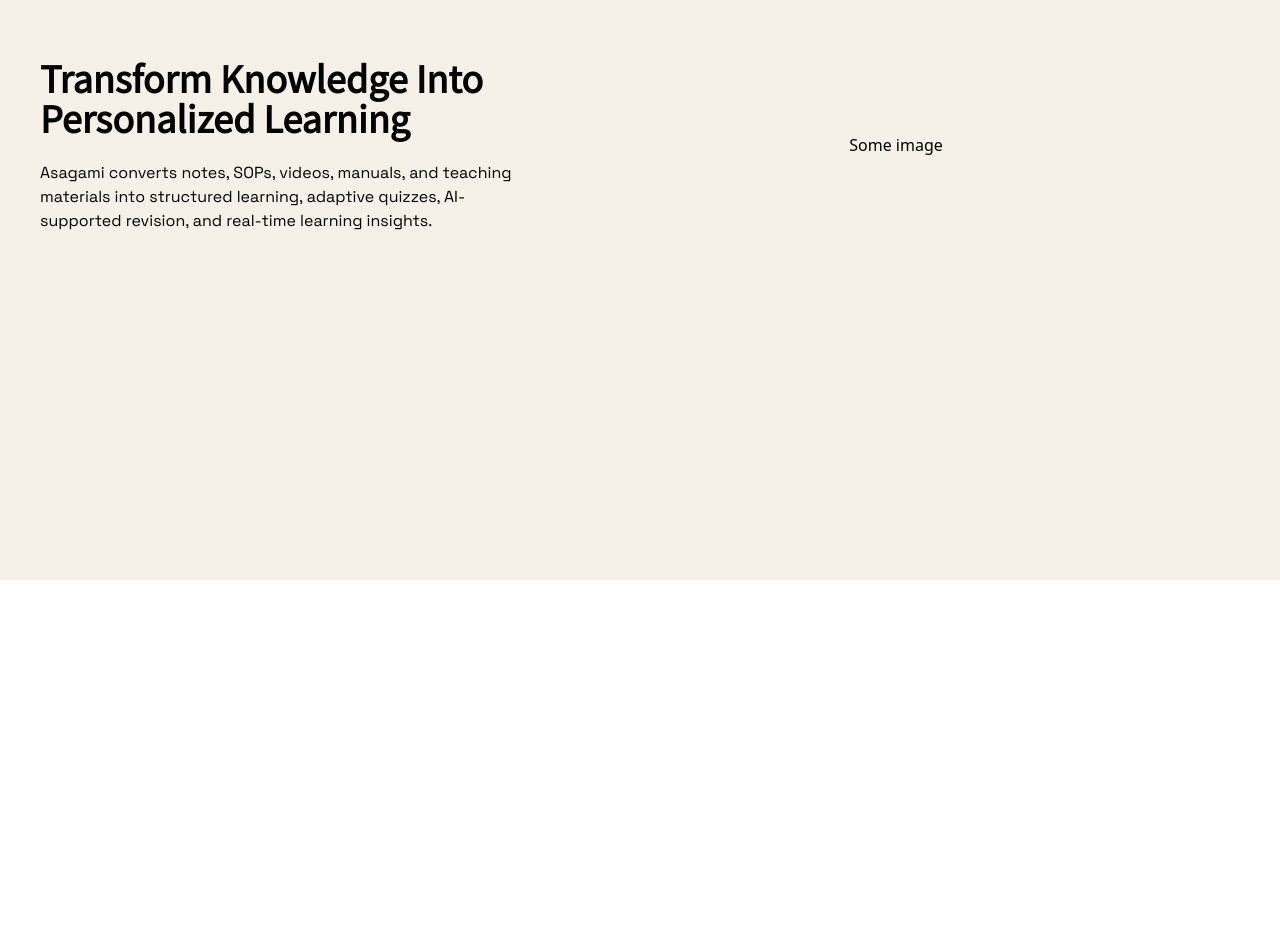
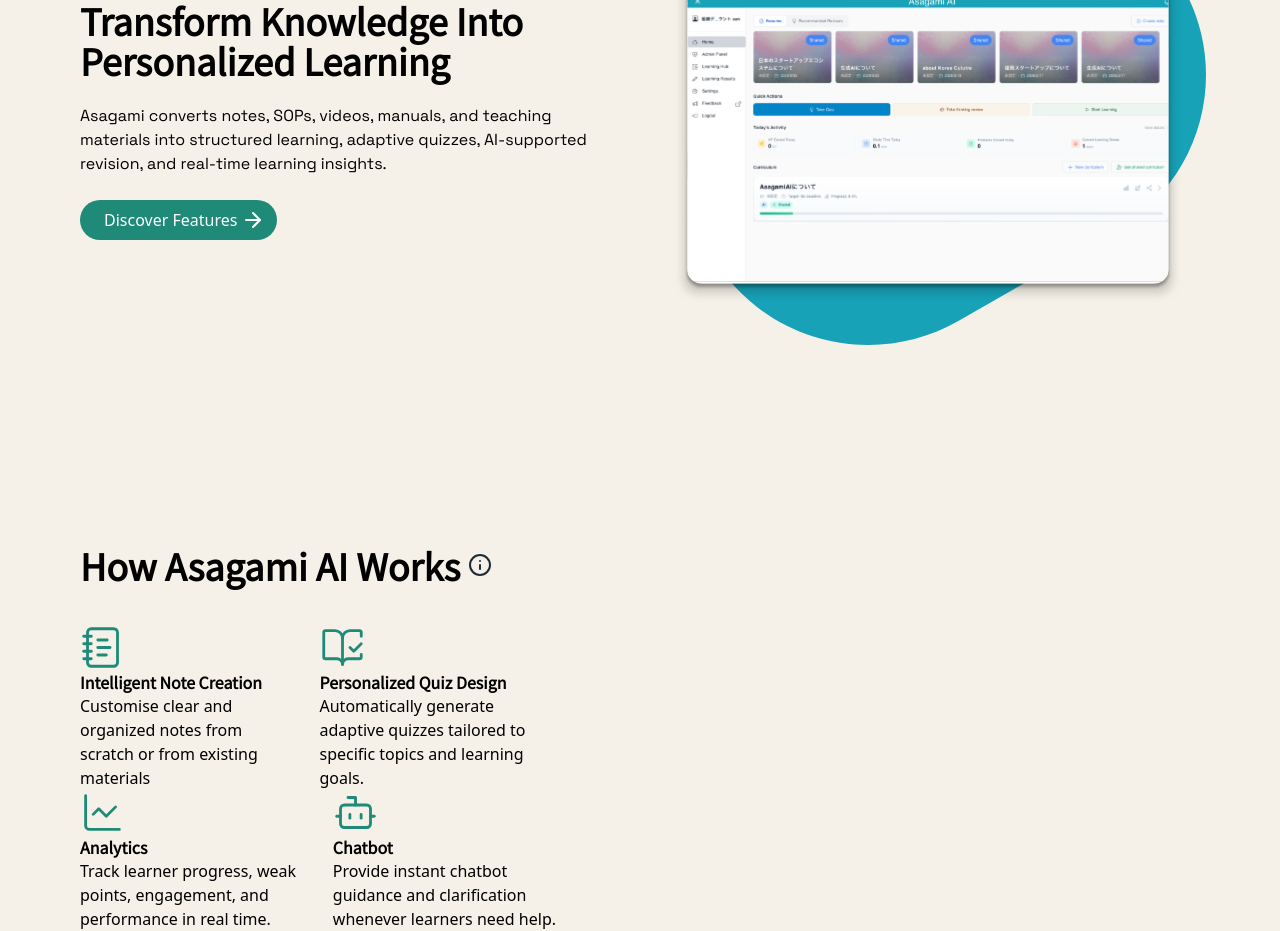
Before and after one commit to justinlez/Asagami-LP, a React (Vite) app in the folder app/: page /home in a window 1280 px wide. Shown: the part 220-1151 px from the top of the page. Before the commit the page ends 800 px from the top, so only its background shows below. Built offline with nearby package versions, Linux system fonts and the light colour scheme.

Commit message:
feat: worked on home page

```diff
--- a/app/src/App.tsx
+++ b/app/src/App.tsx
@@ -1,14 +1,13 @@
 import { Navigate, Outlet, useLocation } from "react-router-dom";
-import { Navbar } from "./components/navbar";
+import { Navbar } from "@/components/ui/navbar";
 
-// import {Outlet} from "@tanstack/react-router"
 function App() {
   const url = useLocation();
   if (url.pathname =='/'){
     Navigate({to:'/home'})
   }
   return (
-    <div className="bg-background h-screen w-screen">
+    <div className="bg-background h-full w-full">
       <Navbar />
       <hr className="border-gray-300" />
       <Outlet />
--- a/app/src/components/Home.tsx
+++ b/app/src/components/Home.tsx
@@ -1,21 +1,79 @@
+import homepg from "@/assets/homepage screen.svg";
+import { CTAButton } from "./ui/button";
+import { ArrowRightIcon, BookOpenCheck, Bot, ChartLine, Info, NotebookText } from "lucide-react";
+import { Link } from "react-router-dom";
+import { useHover } from "@/lib/utils";
+
 export function Home() {
+  const { customRef, hovering } = useHover();
+  console.log(customRef, hovering);
   return (
-    <div className="flex flex-row h-3/4 ">
+    <div>
+      <div className="flex flex-row min-h-[700px] pb-[150px]">
+        <div className="flex flex-col w-[600px] ps-20 my-auto">
+          <div className="flex text-4xl font-bold font-notojp">
+            Transform Knowledge Into Personalized Learning
+          </div>
+          <br />
+          <div className="flex font-space pb-6">
+            Asagami converts notes, SOPs, videos, manuals, and teaching
+            materials into structured learning, adaptive quizzes, AI-supported
+            revision, and real-time learning insights.
+          </div>
+          <div className="flex">
+              <Link to="/features">
+                <CTAButton className="flex items-center justify-center gap-1 ps-6">
+                  Discover Features <ArrowRightIcon className="inline" />
+                </CTAButton>
+              </Link>
+          </div>
+        </div>
+        <div className="flex flex-col justify-center m-auto my-6 sticky ">
+          <img src={homepg} alt="" className="h-[450px] w-auto" />
+        </div>
+      </div>
+      <div className="flex flex-row text-4xl font-bold font-notojp items-center gap-2 ps-20 pb-10">
+        How Asagami AI Works <Info className="inline text-gray-800" ref={customRef} />
+        {hovering && (
+        <div className="relative bg-gray-300 p-2 font-normal font-sans rounded text-base me-0">
+          Click on each feature to find out more
+        </div>
+      )}
+      </div>
 
-
-        <div className="flex flex-col w-2/5 ps-10 align-center my-auto">
-            <div className="flex text-4xl font-bold font-notojp">
-                Transform Knowledge Into Personalized Learning
+      <div className="flex flex-row ps-20">
+        <div className="flex flex-col w-2/5">
+            <div className="flex flex-row gap-6">
+                <div className="flex flex-col">
+                    <NotebookText className="text-leaf" size={45} strokeWidth={1.5} />
+                    <p className="font-semibold font-notojp">Intelligent Note Creation</p>
+                    <p>Customise clear and organized notes from scratch or from existing materials</p>
+                </div>
+                <div className="flex flex-col">
+                    <BookOpenCheck className="text-leaf" size={45} strokeWidth={1.5}/>
+                    <p className="font-semibold font-notojp">Personalized Quiz Design</p>
+                    <p>Automatically generate adaptive quizzes tailored to specific topics and learning goals.</p>
+                </div>
             </div>
-            <br />
-            <div className="flex font-space">
-                Asagami converts notes, SOPs, videos, manuals, and teaching materials into structured learning, adaptive quizzes, AI-supported revision, and real-time learning insights.
+            <div className="flex flex-row gap-6">
+                <div className="flex flex-col">
+                    <ChartLine className="text-leaf" size={45} strokeWidth={1.5}/>
+                    <p className="font-semibold font-notojp">Analytics</p>
+                    <p>Track learner progress, weak points, engagement, and performance in real time.</p>
+                </div>
+                <div className="flex flex-col">
+                    <Bot className="text-leaf" size={45} strokeWidth={1.5}/>
+                    <p className="font-semibold font-notojp">Chatbot</p>
+                    <p>
+                        Provide instant chatbot guidance and clarification whenever learners need help.
+                    </p>
+                </div>
             </div>
         </div>
-        <div className="flex flex-col m-auto">
-            Some image
-        </div>
+        {/* <div className="flex flex-col m-auto my-6">
+            <img src={homepg} alt="" className="h-[450px] w-auto"/>
+        </div> */}
+      </div>
     </div>
-
-    );
+  );
 }
--- a/app/src/components/NotFound.tsx
+++ b/app/src/components/NotFound.tsx
@@ -1,6 +1,6 @@
 import { Link } from "react-router-dom";
-import { CTAButton } from "./ui/button";
-import { Navbar } from "./navbar";
+import { CTAButton } from "@/components/ui/button";
+import { Navbar } from "@/components/ui/navbar";
 
 export function NotFound(){
     return (
```
Also changed, not shown: app/src/assets/homepage screen.svg (added), app/src/components/ui/navbar.tsx (renamed from app/src/components/navbar.tsx).
